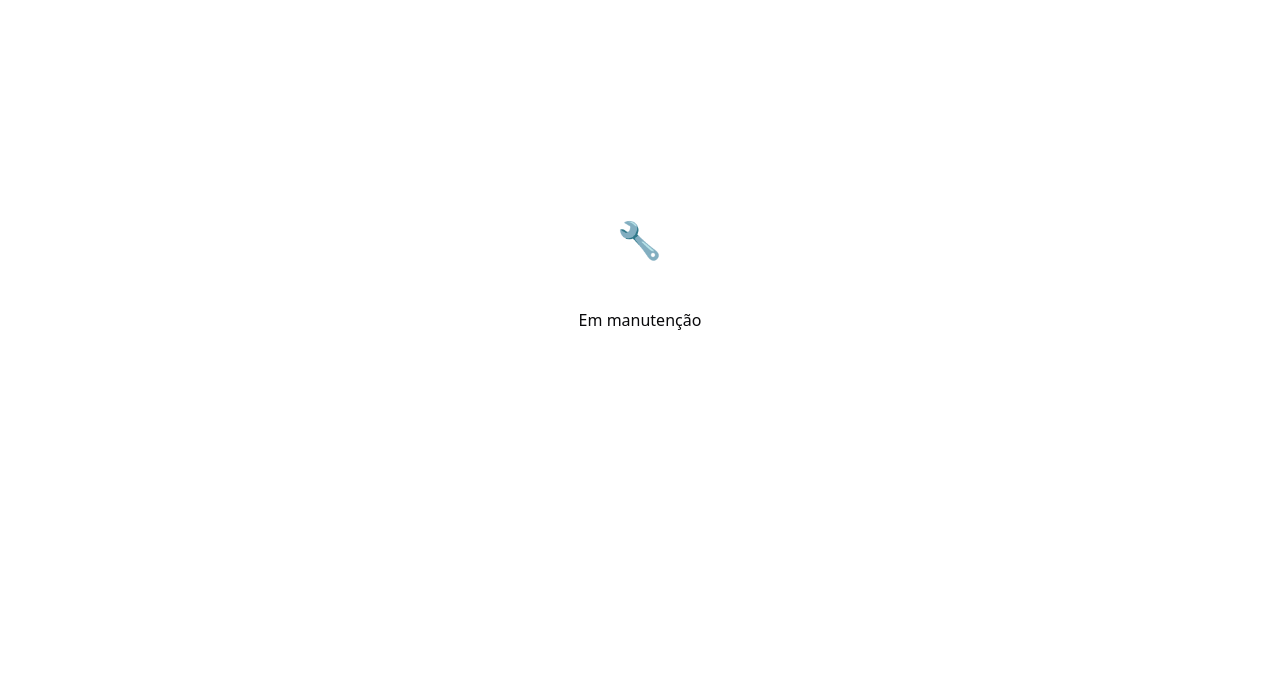
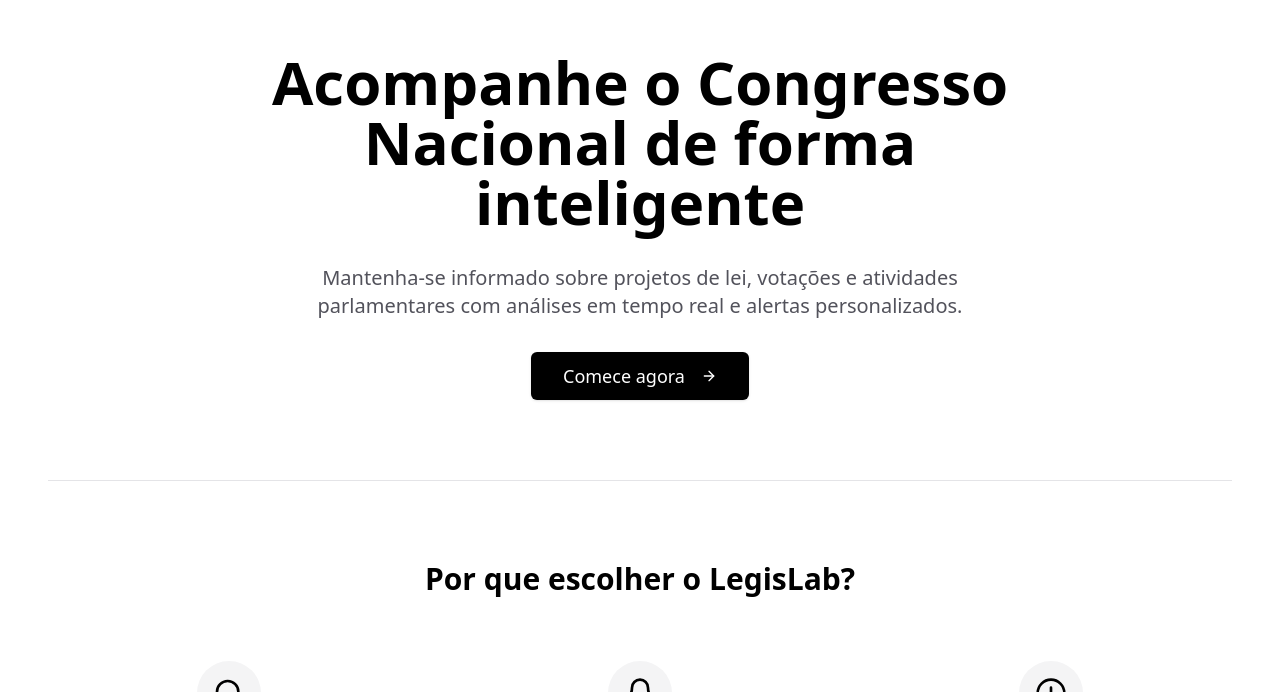
Before and after one commit to arthurmello/LegisLab-front, a Next.js app: page /home in a window 1280 px wide. Shown: the part 108-800 px from the top of the page. Built offline with nearby package versions, Linux system fonts and the light colour scheme; no server answers.

Commit message:
Revert "added 'em manutencao' tag"
This reverts commit b93358e8101c573972e4b6108dcfea222c5afba1.

```diff
--- a/src/app/layout.tsx
+++ b/src/app/layout.tsx
@@ -44,21 +44,14 @@
         <body>
           {/* ✅ Global Toaster for toast notifications */}
           <Toaster position="top-right" />
-          <div className="flex flex-col h-screen bg-background items-center justify-center">
-            <div className="flex flex-col items-center">
-              <span className="text-4xl mb-4">🔧</span> {/* Small icon added */}
-              <main className="flex-1 overflow-y-auto p-8 text-center">
-                Em manutenção
-              </main>
-            </div>
-          </div>
-          {/* <div className="flex flex-col h-screen bg-background">
+
+          <div className="flex flex-col h-screen bg-background">
             {!shouldHideHeader(pathname) && !isMobile && <Banner />}
             <div className="flex flex-1 overflow-hidden">
               {!shouldHideSidebar(pathname) && <Sidebar />}
               <main className="flex-1 overflow-y-auto p-8">{children}</main>
             </div>
-          </div> */}
+          </div>
         </body>
       </html>
     </AuthProvider>
```
